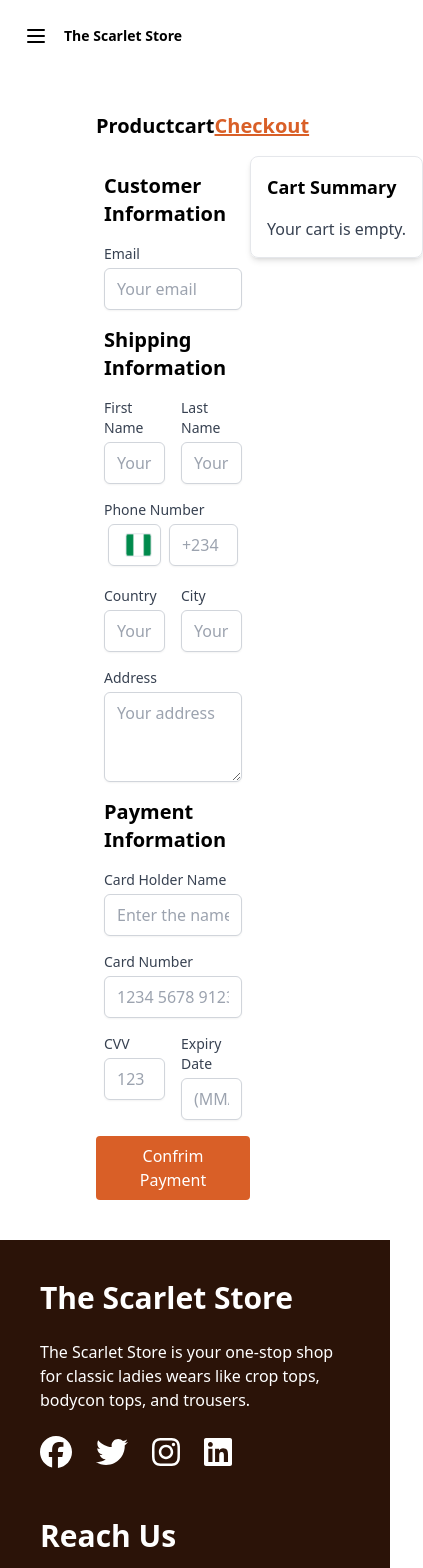
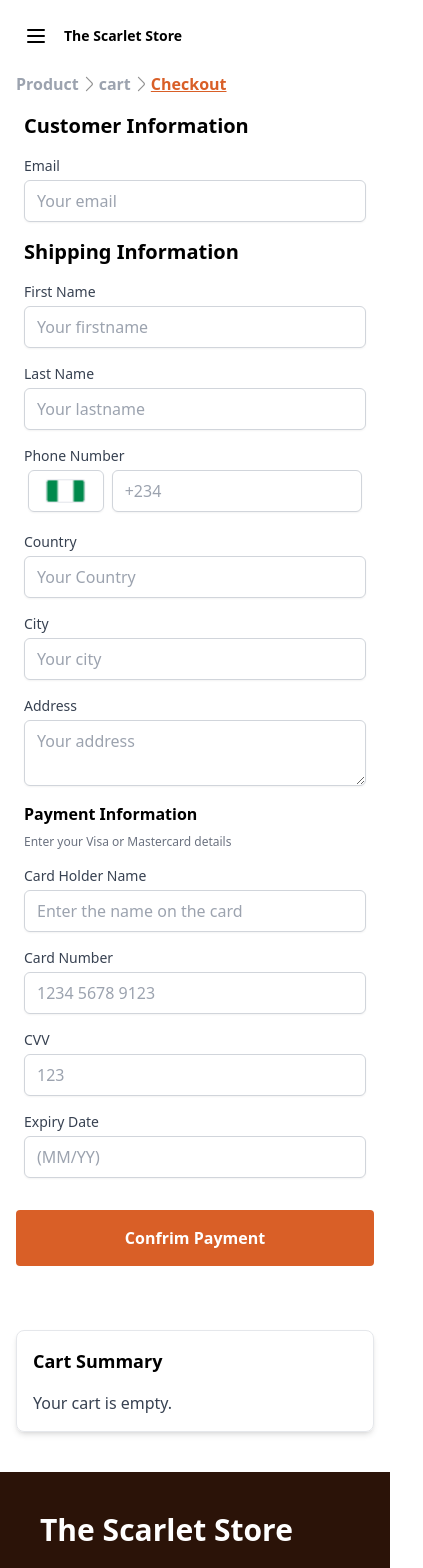
Before and after one commit to Ediekkhan/scarlet-store, a React (Create React App) app: page /checkout in a window 390 px wide. Shown: the top 1568 px of the page, 423 px wide, since content can reach past the window. Built offline with nearby package versions, Linux system fonts and the light colour scheme.

Commit message:
checkout responsiveness in progress

```diff
--- a/src/App.tsx
+++ b/src/App.tsx
@@ -12,6 +12,8 @@ import img5 from '../src/assets/img/image c cut.png';
 import img6 from '../src/assets/img/unsplash_MYbhN8KaaEc.png';
 import Footer from './components/Footer';
 import CheckoutPage from './components/CheckoutPage';
+import { Link } from 'react-router-dom';
+
 
 interface Product {
   id: number;
@@ -77,9 +79,13 @@ const App: React.FC = () => {
             path="/cart"
             element={
               <div >
-                <div className='flex items-center justify-between lg:mx-32 mx-5'>
+                <div className='flex items-center justify-between lg:mx-32 mx-2'>
                 <span className="flex items-center lg:text-xl  font-semibold  lg:my-4 my-2">
+                  <Link to="/products">
+                <button className="text-gray-400 ">
                   Product
+                </button>
+                  </Link>
                   <svg
                     width="20"
                     height="20"
--- a/src/components/CheckoutForm.tsx
+++ b/src/components/CheckoutForm.tsx
@@ -83,7 +83,7 @@ const CheckoutForm: React.FC<CheckoutFormProps> = ({ onSubmit }) => {
 
       <h2 className="text-xl font-bold mb-4 mx-2">Shipping Information</h2>
 
-      <div className=' flex justify-between '>
+      <div className=' lg:flex justify-between '>
       <div className="mb-4 mx-2 ">
         <label htmlFor="firstName" className="block text-sm font-medium text-gray-700">
           First Name
@@ -162,7 +162,7 @@ const CheckoutForm: React.FC<CheckoutFormProps> = ({ onSubmit }) => {
 
       </div>
 
-      <div className='flex justify-between'>
+      <div className='lg:flex justify-between'>
           <div className="mb-4 mx-2">
         <label htmlFor="country" className="block text-sm font-medium text-gray-700">
           Country
@@ -205,13 +205,13 @@ const CheckoutForm: React.FC<CheckoutFormProps> = ({ onSubmit }) => {
           name="address"
           value={formData.address}
           onChange={handleChange}
-          rows={3}
           className="mt-1 px-3 py-2 block w-full border border-gray-300 rounded-md shadow-sm focus:outline-none focus:ring-[#D95F27] focus:border-[#D95F27] sm:text-sm"
           required
         />
       </div>
 
-      <h2 className="text-xl font-bold mb-4 mx-2">Payment Information</h2>
+      <h2 className="lg:text-xl font-bold mb-2 mx-2">Payment Information</h2>
+      <p className="text-xs  mb-4 mx-2 text-gray-500">Enter your Visa or Mastercard details</p>
       <div className="mb-4 mx-2">
         <label htmlFor="cardHolderName" className="block text-sm font-medium text-gray-700">
           Card Holder Name
@@ -243,7 +243,7 @@ const CheckoutForm: React.FC<CheckoutFormProps> = ({ onSubmit }) => {
         />
       </div>
 
-      <div className='flex justify-between'>
+      <div className='lg:flex justify-between'>
       <div className="mb-4 mx-2">
         <label htmlFor="cvv" className="block text-sm font-medium text-gray-700">
           CVV
@@ -278,7 +278,7 @@ const CheckoutForm: React.FC<CheckoutFormProps> = ({ onSubmit }) => {
 
       <button
         type="submit"
-        className="bg-[#D95F27] text-white w-full px-4 py-2 rounded hover:bg-[#D95F27]"
+        className="bg-[#D95F27] text-white w-full px-4 my-4 py-4 rounded text-md font-bold hover:bg-[#D95F27]"
       >
         Confrim Payment
       </button>
--- a/src/components/CheckoutPage.tsx
+++ b/src/components/CheckoutPage.tsx
@@ -1,6 +1,7 @@
 import React, { useState } from 'react';
 import CartSummary from '../utils/libs/CartSummary';
 import CheckoutForm from './CheckoutForm';
+import { Link } from 'react-router-dom';
 
 
 interface Product {
@@ -44,10 +45,14 @@ const CheckoutPage: React.FC<CheckoutPageProps> = ({ cartItems }) => {
   };
 
   return (
-    <div className="  mt-10 mx-24">
+    <div className="  lg:mt-10 mx-4 lg:mx-24">
 
-        <span className="flex items-center text-xl font-semibold z my-4">
-                            Product
+        <span className="flex items-center lg:text-xl md:text-base text-gray-500 pr-24 font-semibold lg:my-4">
+                          <Link to="/products">
+                        <button className="text-gray-400 ">
+                          Product
+                        </button>
+                          </Link>
                             <svg
                               width="20"
                               height="20"
@@ -60,7 +65,13 @@ const CheckoutPage: React.FC<CheckoutPageProps> = ({ cartItems }) => {
                                 fill="#929292"
                               />
                             </svg>
-                            <span >cart</span>
+                            <span >
+                                  <Link to="/cart">
+                                <button className="text-gray-400 ">
+                                  cart
+                                </button>
+                                  </Link>
+                            </span>
                             <svg
                               width="20"
                               height="20"
@@ -80,11 +91,12 @@ const CheckoutPage: React.FC<CheckoutPageProps> = ({ cartItems }) => {
 
         </span>
 
-      <div className='flex justify-between'>
+      <div className='lg:flex justify-between'>
 
 
           <CheckoutForm onSubmit={handleSubmit} />
-
+<br />
+<br />
 
           <CartSummary
             cartItems={cartItems}
--- a/src/components/ShoppingCart.tsx
+++ b/src/components/ShoppingCart.tsx
@@ -47,7 +47,7 @@ const ShoppingCart: React.FC<ShoppingCartProps> = ({ cartItems,removeFromCart,
               </h1>
 
 
-              <button className=" text-[#D95F27] px-4 lg:py-2  p-1 rounded flex items-center" onClick={clearCart}>
+              <button className=" text-[#D95F27] px-2  lg:py-2  p-1 rounded flex items-center" onClick={clearCart}>
                   <span>
                      <svg width="24" height="24" viewBox="0 0 24 24" fill="none" xmlns="http://www.w3.org/2000/svg">
                       <path d="M21 6.72998C20.98 6.72998 20.95 6.72998 20.92 6.72998C15.63 6.19998 10.35 5.99998 5.12001 6.52998L3.08001 6.72998C2.66001 6.76998 2.29001 6.46998 2.25001 6.04998C2.21001 5.62998 2.51001 5.26998 2.92001 5.22998L4.96001 5.02998C10.28 4.48998 15.67 4.69998 21.07 5.22998C21.48 5.26998 21.78 5.63998 21.74 6.04998C21.71 6.43998 21.38 6.72998 21 6.72998Z" fill="#D95F27"/>
@@ -60,7 +60,7 @@ const ShoppingCart: React.FC<ShoppingCartProps> = ({ cartItems,removeFromCart,
 
 
                   </span>
-                  <p className='mx-3 items-center justify-end '> Clear Cart</p>
+                  <p className=' items-center pl-1'> Clear Cart</p>
               </button>
 
             </div>
@@ -93,7 +93,7 @@ const ShoppingCart: React.FC<ShoppingCartProps> = ({ cartItems,removeFromCart,
             <div className='lg:text-2xl sm:text-sm'>
 
               <Link to="/checkout">
-                <button className="bg-[#D95F27] hover:bg-[#b24e20] text-white px-6 lg:py-2 lg:p-4 p-2 rounded-md lg:ml-2 items-center">
+                <button className="bg-[#D95F27] hover:bg-[#b24e20] lg:text-xl text-white px-6 lg:py-2 lg:p-4 p-2 rounded-md lg:ml-2 items-center">
                   Go to Checkout
                 </button>
               </Link>
```
